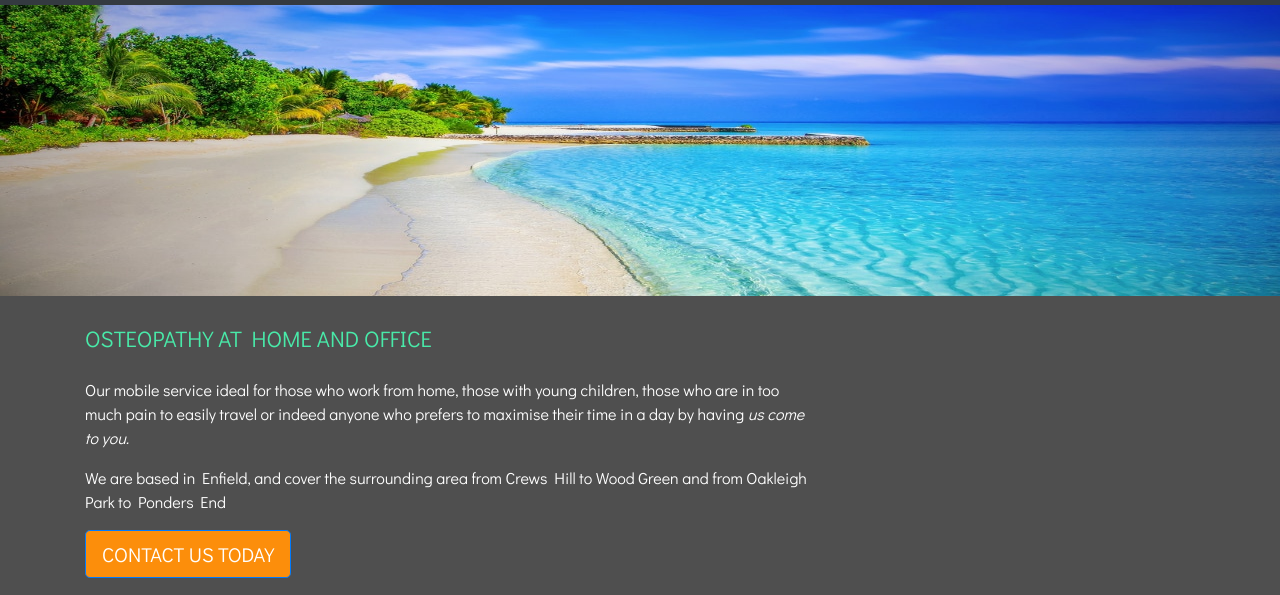
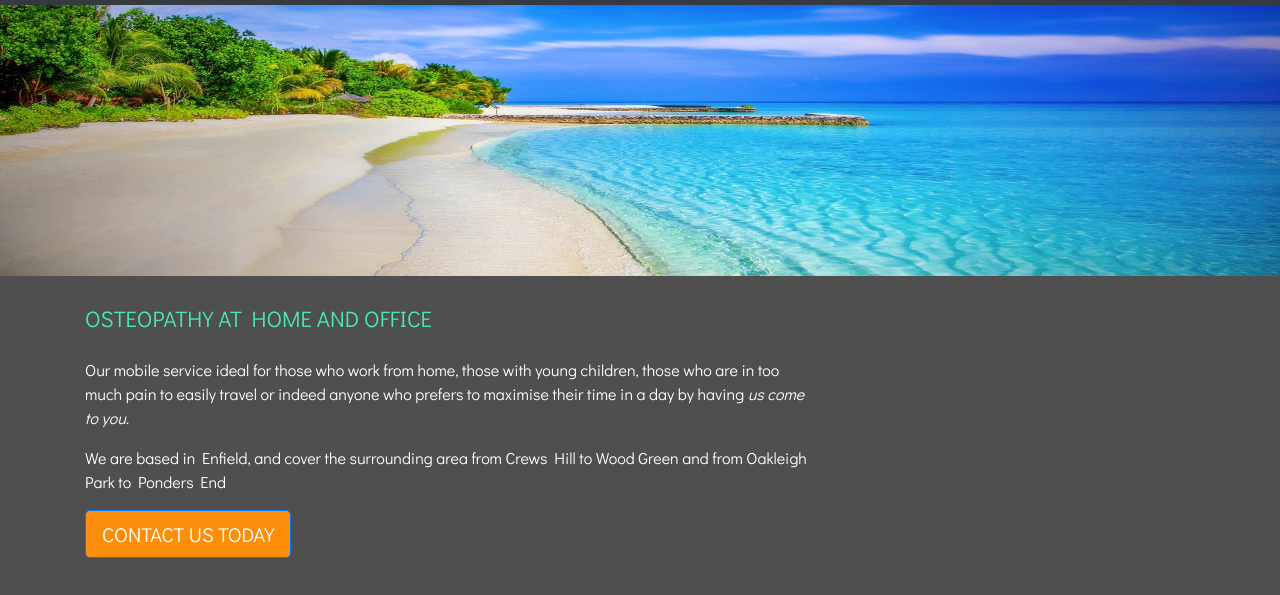
Before and after one commit to andymcg303/osteopathysite, a plain HTML site: page index.html in a window 1280 px wide. Shown: the part 129-724 px from the top of the page. Drawn offline with Linux system fonts and the light colour scheme.

Commit message:
more navbar tweaking

```diff
--- a/css/business-frontpage.css
+++ b/css/business-frontpage.css
@@ -5,7 +5,7 @@
  */
 
 body {
-  padding-top: 125px;
+  padding-top: 105px;
   background-color: #4f4f4f;
   color: #ffffff;
   font-family: "Didact Gothic", sans-serif;
@@ -14,7 +14,7 @@ body {
 
 @media (min-width: 992px) {
   body {
-    padding-top: 125px;
+    padding-top: 105px;
   }
 }
 
@@ -73,7 +73,7 @@ iframe {
 
 /*standardise height of navbar*/
 .navbar {
-  min-height: 125px;
+  min-height: 105px;
 }
 
 /*stop toggler button dropping to next line*/
```
